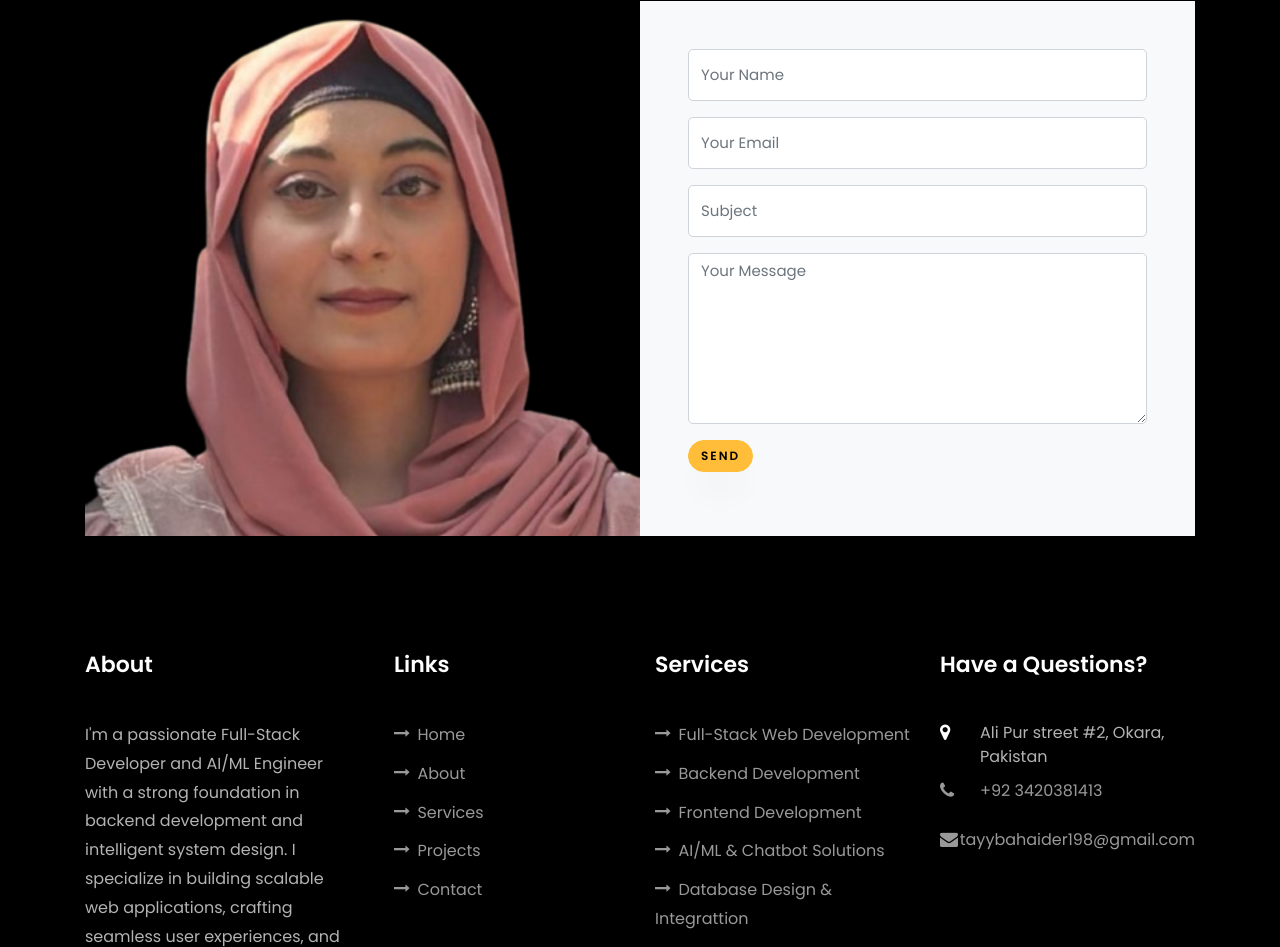
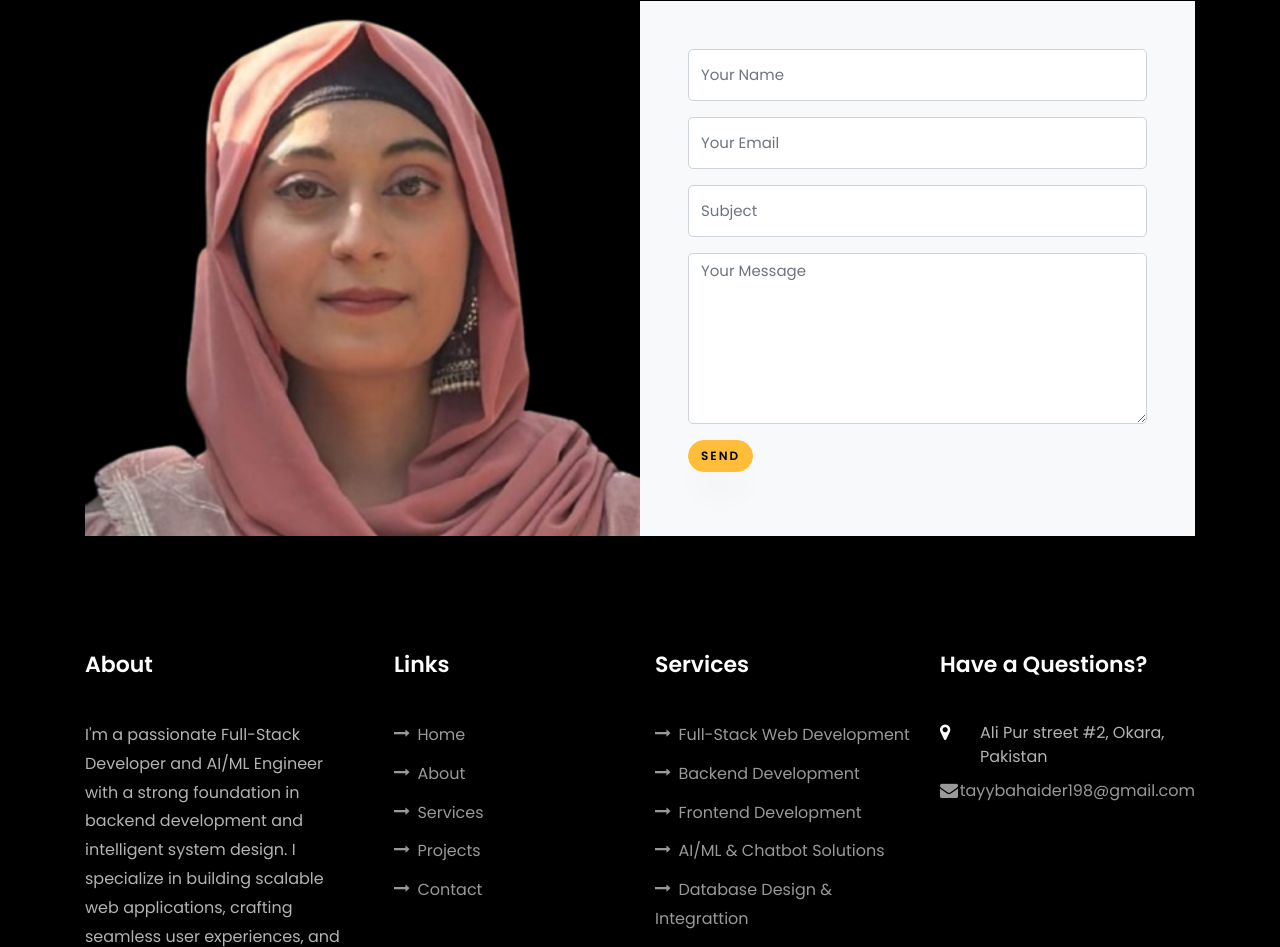
Before and after one commit to Tayyba80/portfolio, a plain HTML site: page index.html in a window 1280 px wide. Shown: the part 11053-12000 px from the top of the page. Drawn offline with Linux system fonts and the light colour scheme; animation ran at ten frames a second; files whose address does not match are found by name.

Commit message:
Update index.html

```diff
--- a/index.html
+++ b/index.html
@@ -1061,6 +1061,15 @@
 	            <p><a href="mailto:tayybahaider198@gmail.com">tayybahaider198@gmail.com</a></p>
 	          </div>
           </div>
+<!-- 	<div class="col-md-6 col-lg-3 d-flex ftco-animate">
+          	<div class="align-self-stretch box p-4 text-center">
+          		<div class="icon d-flex align-items-center justify-content-center">
+          			<span class="icon-phone2"></span>
+          		</div>
+          		<h3 class="mb-4">Contact Number</h3>
+	            <p><a href="tel://+92 3420381413">+92 3420381413</a></p>
+	          </div>
+          </div> -->
           <div class="col-md-6 col-lg-3 d-flex ftco-animate">
           	<div class="align-self-stretch box p-4 text-center">
           		<div class="icon d-flex align-items-center justify-content-center">
@@ -1158,7 +1167,7 @@
             	<div class="block-23 mb-3">
 	              <ul>
 	                <li><span class="icon icon-map-marker"></span><span class="text">Ali Pur street #2, Okara, Pakistan</span></li>
-	                <li><a><span class="icon icon-phone"></span><span class="text">+92 3420381413</span></a></li>
+<!-- 	                <li><a><span class="icon icon-phone"></span><span class="text">+92 3420381413</span></a></li> -->
 	                <li><a href="mailto:tayybahaider198@gmail.com"><span class="icon icon-envelope"></span><span class="text">tayybahaider198@gmail.com</span></a></li>
 	              </ul>
 	            </div>
```
